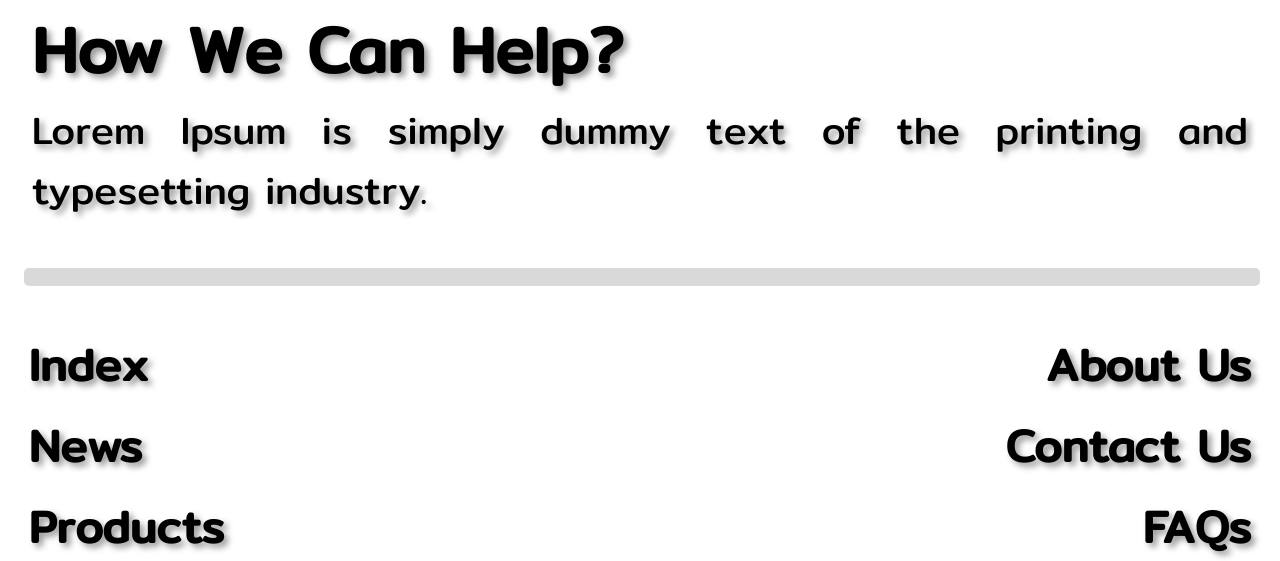
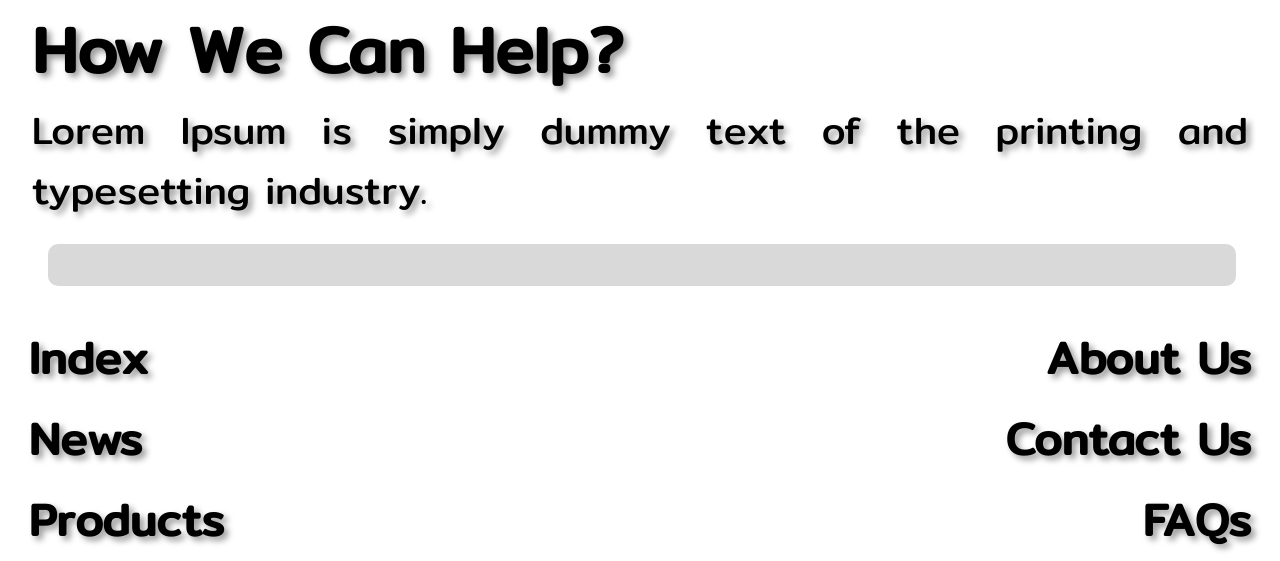
Before and after one commit to XeOn1991/TDICSOUTH, a PHP site: page /faqs.php in a window 1280 px wide. Shown: the part 1759-2320 px from the top of the page. Run offline with PHP 8.4, Linux system fonts and the light colour scheme.

Commit message:
tdics-commit-09

```diff
--- a/html/CSS/tdics-style.css
+++ b/html/CSS/tdics-style.css
@@ -244,3 +244,25 @@ a {
 }
 
 /* Section Contact Us*/
+
+/* Section Contact Us*/
+
+#faqs-form {
+    display: flex;
+    flex-wrap: wrap;
+    flex-direction: row;
+    margin: 0 1rem 0 1rem;
+}
+
+#search-faqs {
+    margin: 0.5rem 0 0.5rem 0;
+    background-color: #D9D9D9;
+    border-style: none;
+    outline: none;
+    border-radius: 10px;
+    width: 100%;
+    height: 5vh;
+    text-align: center;
+}
+
+/* Section Contact Us*/
--- a/html/faqs.php
+++ b/html/faqs.php
@@ -50,14 +50,14 @@
                     <p style="margin:0;font-size: 3vw;text-align:justify; text-justify: inter-word;">Lorem Ipsum is simply dummy text of the printing and typesetting industry.</p>
                 </article>
             </section>
+            <section style="margin: 0 1rem 0 1rem;">
+                <form id="faqs-form" action="">
+                    <section style="flex: 100%;width: 100%;">
+                        <input type="text" id="search-faqs" name="Name">
+                    </section>
+                </form>
+            </section>
         </article>
-        <section>
-            <form id="contact-form" action="">
-                <section style="flex: 45%;width: 45%;margin: 0.5rem;">
-                    <input type="text" id="Name" name="Name">
-                </section>
-            </form>
-        </section>
     </main>
 
     <?php include 'footer/footer.php'; ?>
--- a/html/header/header.php
+++ b/html/header/header.php
@@ -6,8 +6,8 @@
     <meta name="author" content="Piyawat.k">
     <link rel="shortcut icon" href="/Icon/tdics-logo.webp" type="image/x-icon">
     <link rel="stylesheet" type="text/css" href="/CSS/tdics-style.css">
-    <script type="text/javascript" src="/Script/jquery-3.7.1.js"></script>
-    <script type="text/javascript" src="/Script/tdics-script.js"></script>
+    <script src="/Script/jquery-3.7.1.js"></script>
+    <script src="/Script/tdics-script.js"></script>
     <link rel="preconnect" href="https://fonts.googleapis.com">
     <link rel="preconnect" href="https://fonts.gstatic.com" crossorigin>
     <link href="https://fonts.googleapis.com/css2?family=Mitr" rel="stylesheet">
```
